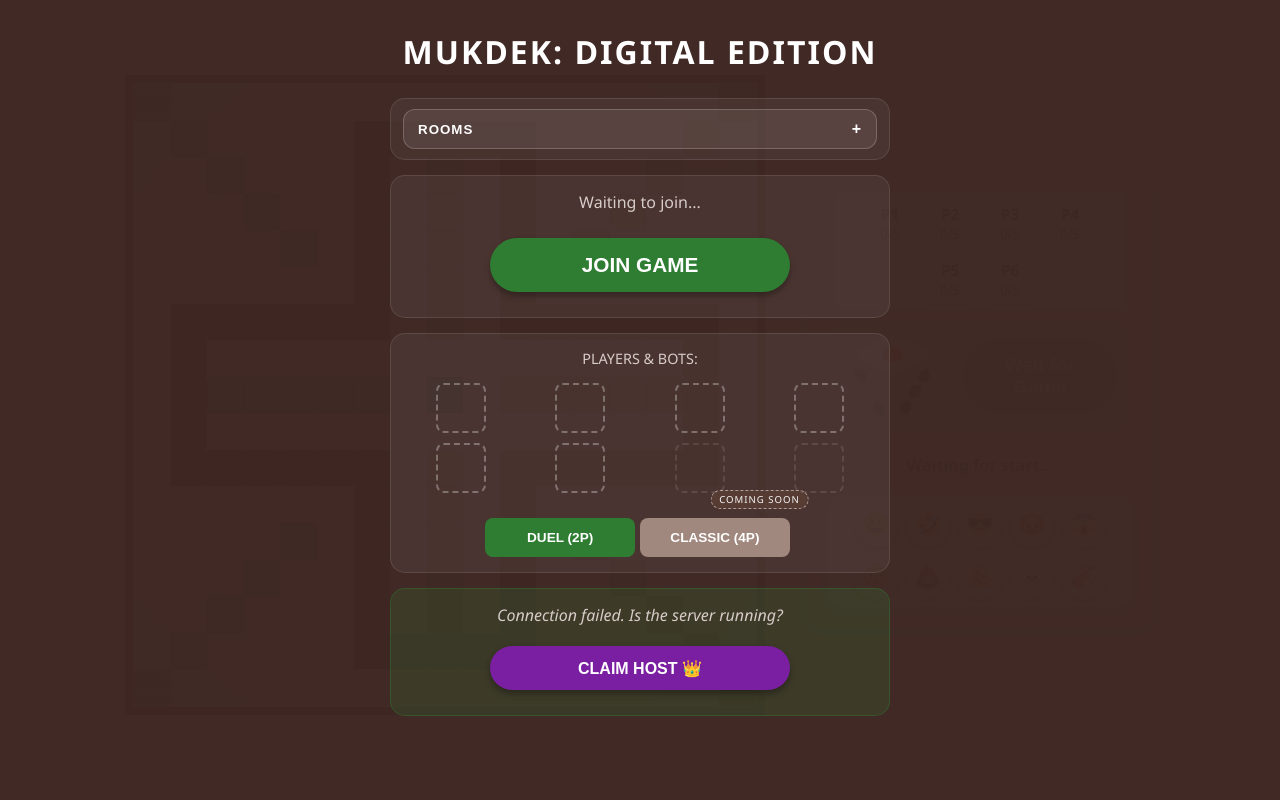
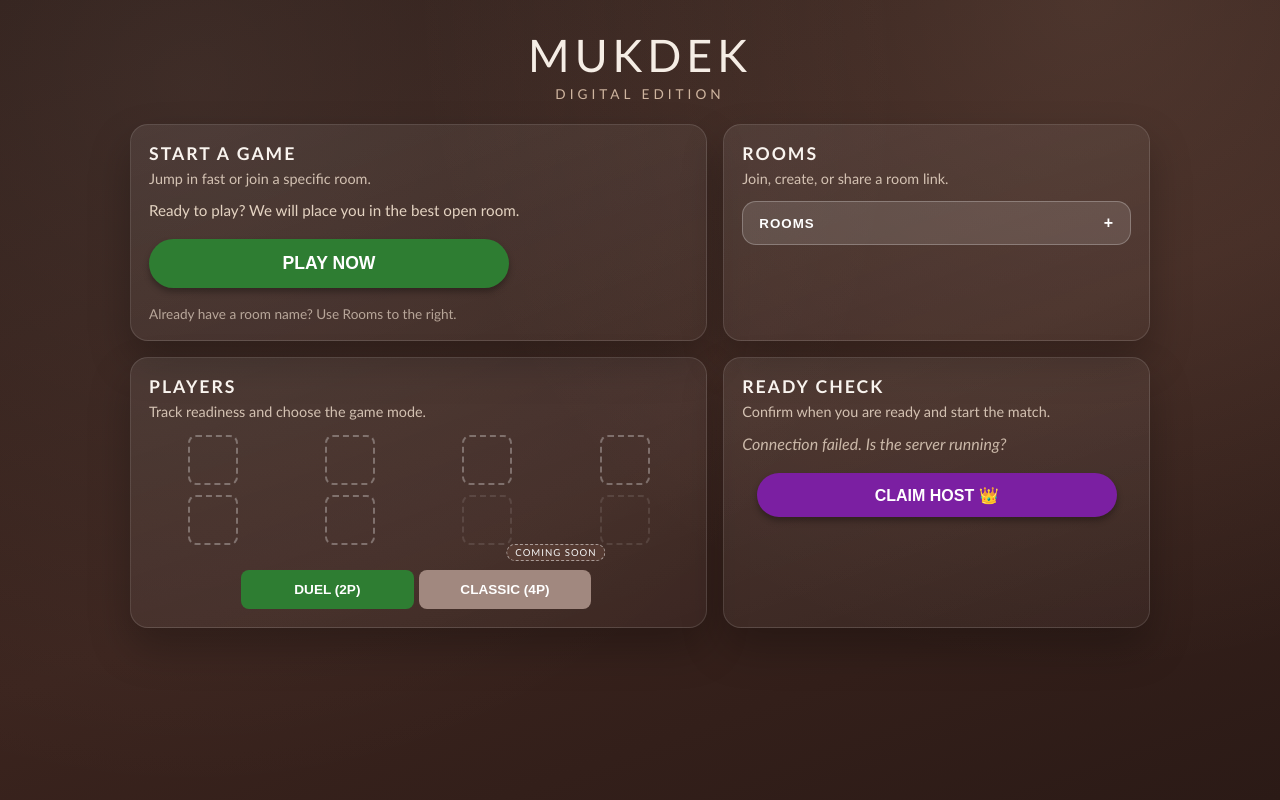
Before and after one commit to yamdivad/mukdek, a website: page public/index.html in a window 1280 px wide. Both pictures are taken after a click on the button "SKIP INTRO". Drawn offline with nearby package versions, Linux system fonts and the light colour scheme; no server answers.

Commit message:
Updated lobby design

```diff
--- a/public/index.html
+++ b/public/index.html
@@ -17,13 +17,38 @@
     </div>
 
     <div id="lobby-overlay">
-        <div class="lobby-content">
+        <div class="lobby-shell">
+            <header class="lobby-brand">
+                <div class="lobby-mark">Mukdek</div>
+                <div class="lobby-tagline">Digital Edition</div>
+            </header>
 
-            <div class="lobby-section ls-header">
-                <h1>Mukdek: Digital Edition</h1>
+            <div class="lobby-grid">
+                <section class="lobby-card lobby-start">
+                    <div class="lobby-card-header">
+                        <h2>Start a game</h2>
+                        <p>Jump in fast or join a specific room.</p>
                     </div>
 
-            <div class="lobby-section ls-rooms">
+                    <div id="lobby-ui-join" class="lobby-join" style="display:block;">
+                        <p class="lobby-helper">Ready to play? We will place you in the best open room.</p>
+                        <button id="join-btn" onclick="Mukdek.joinGame()">PLAY NOW</button>
+                        <p class="lobby-helper-small">Already have a room name? Use Rooms to the right.</p>
+                    </div>
+
+                    <div id="lobby-ui-select" class="lobby-identity" style="display:none;">
+                        <p class="lobby-helper-strong">You are <strong>Player <span id="lobby-pid">?</span></strong></p>
+                        <input type="text" id="name-input" placeholder="INITIALS" maxlength="3">
+                        <p class="lobby-helper">Choose your marble color:</p>
+                        <div class="color-grid" id="color-container"></div>
+                    </div>
+                </section>
+
+                <section class="lobby-card lobby-rooms">
+                    <div class="lobby-card-header">
+                        <h2>Rooms</h2>
+                        <p>Join, create, or share a room link.</p>
+                    </div>
                     <button id="rooms-toggle" class="rooms-toggle" type="button" aria-expanded="false" aria-controls="rooms-panel">
                         Rooms
                         <span class="rooms-toggle-icon" aria-hidden="true">+</span>
@@ -45,24 +70,13 @@
                             <div id="room-list-body">Loading...</div>
                         </div>
                     </div>
+                </section>
+
+                <section class="lobby-card lobby-players">
+                    <div class="lobby-card-header">
+                        <h2>Players</h2>
+                        <p>Track readiness and choose the game mode.</p>
                     </div>
-
-            <div class="lobby-section ls-identity">
-                <div id="lobby-ui-join" style="display:block;">
-                    <p style="color:#d7ccc8; margin-bottom:15px;">Waiting to join...</p>
-                    <button id="join-btn" onclick="Mukdek.joinGame()">JOIN GAME</button>
-                </div>
-
-                <div id="lobby-ui-select" style="display:none;">
-                    <p style="color:white; margin-bottom: 5px;">You are <strong>Player <span id="lobby-pid">?</span></strong></p>
-                    <input type="text" id="name-input" placeholder="INITIALS" maxlength="3">
-                    <p style="color:#d7ccc8; font-size: 0.9em; margin-top:10px;">Choose your marble color:</p>
-                    <div class="color-grid" id="color-container"></div>
-                </div>
-            </div>
-
-            <div class="lobby-section ls-state">
-                <p style="color:#d7ccc8; font-size: 0.9em; margin-bottom:5px;">PLAYERS & BOTS:</p>
                     <div id="ready-tracker">
                         <div id="tk-1" class="tracker-slot" title="Player 1"></div>
                         <div id="tk-2" class="tracker-slot" title="Player 2"></div>
@@ -82,16 +96,21 @@
                         <button id="btn-mode-4p" class="mode-btn visible" style="background:#a1887f;" onclick="Mukdek.selectMode('4p')">CLASSIC (4P)</button>
                         <button id="btn-mode-6p" class="mode-btn" style="background:#a1887f;" onclick="Mukdek.selectMode('6p')">CHAOS (6P)</button>
                     </div>
+                </section>
+
+                <section class="lobby-card lobby-actions">
+                    <div class="lobby-card-header">
+                        <h2>Ready check</h2>
+                        <p>Confirm when you are ready and start the match.</p>
                     </div>
-
-            <div class="lobby-section ls-actions">
-                <div id="lobby-msg" style="margin-bottom:10px; font-style:italic; color:#d7ccc8">Waiting for others...</div>
-
+                    <div id="lobby-msg">Waiting for others...</div>
+                    <div class="lobby-action-buttons">
                         <button id="ready-btn" style="display:none;" onclick="Mukdek.clickReady(true)">I'M READY</button>
                         <button id="start-btn" style="display:none;" onclick="Mukdek.requestStart()">START GAME</button>
                         <button id="claim-host-btn" onclick="Mukdek.claimHostManual()">CLAIM HOST 👑</button>
                     </div>
-
+                </section>
+            </div>
         </div>
     </div>
 
--- a/public/style.css
+++ b/public/style.css
@@ -12,7 +12,7 @@
 * { box-sizing: border-box; margin: 0; padding: 0; }
 
 body {
-    font-family: 'Segoe UI', Tahoma, Geneva, Verdana, sans-serif;
+    font-family: "Trebuchet MS", "Lucida Grande", "Lucida Sans Unicode", "Lucida Sans", Arial, sans-serif;
     background: #eaddcf;
     color: #3e2723;
     min-height: 100vh;
@@ -47,9 +47,14 @@ body.mode-6p:not(.lobby-open) #board-container {
 /* --- LOBBY STYLES --- */
 #lobby-overlay {
     position: fixed; top: 0; left: 0; width: 100%; height: 100%;
-    background: rgba(62, 39, 35, 0.98); z-index: 2000;
+    background:
+        radial-gradient(circle at 15% 10%, rgba(255, 240, 224, 0.08), transparent 55%),
+        radial-gradient(circle at 85% 0%, rgba(255, 210, 180, 0.12), transparent 50%),
+        linear-gradient(160deg, #2b1a16 0%, #3b241e 55%, #2b1a16 100%);
+    z-index: 2000;
     display: flex; flex-direction: column; align-items: center; justify-content: flex-start;
     overflow-y: auto; overflow-x: hidden; padding: 20px; pointer-events: none;
+    font-family: "Trebuchet MS", "Lucida Grande", "Lucida Sans Unicode", sans-serif;
 }
 
 /* --- INTRO --- */
@@ -108,13 +113,117 @@ body.mode-6p:not(.lobby-open) #board-container {
     pointer-events: auto;
 }
 
-.lobby-content {
-    width: 100%;
-    max-width: 500px;
+.lobby-shell {
+    width: min(100%, 1020px);
     display: flex;
     flex-direction: column;
-    gap: 15px;
+    gap: 18px;
     pointer-events: auto;
+}
+
+.lobby-brand {
+    display: flex;
+    flex-direction: column;
+    align-items: center;
+    gap: 4px;
+    padding: 8px 0 4px;
+}
+.lobby-mark {
+    font-family: "Trebuchet MS", "Lucida Grande", "Lucida Sans Unicode", "Lucida Sans", Arial, sans-serif;
+    font-size: clamp(2rem, 4vw, 2.8rem);
+    letter-spacing: 5px;
+    text-transform: uppercase;
+    color: #f5ede5;
+}
+.lobby-tagline {
+    font-size: 0.85em;
+    letter-spacing: 4px;
+    text-transform: uppercase;
+    color: rgba(255, 227, 200, 0.75);
+}
+
+.lobby-grid {
+    display: grid;
+    grid-template-columns: 1fr;
+    gap: 16px;
+    width: 100%;
+}
+@media (min-width: 900px) {
+    .lobby-grid {
+        grid-template-columns: 1.15fr 0.85fr;
+        grid-template-areas:
+            "start rooms"
+            "players actions";
+    }
+    .lobby-start { grid-area: start; }
+    .lobby-rooms { grid-area: rooms; }
+    .lobby-players { grid-area: players; }
+    .lobby-actions { grid-area: actions; }
+}
+
+.lobby-card {
+    background: linear-gradient(160deg, rgba(255, 255, 255, 0.08), rgba(255, 255, 255, 0.03));
+    border: 1px solid rgba(255, 255, 255, 0.12);
+    border-radius: 18px;
+    padding: 18px;
+    box-shadow: 0 20px 40px rgba(0,0,0,0.25);
+    color: #f2e7dd;
+    text-align: left;
+}
+.lobby-card-header {
+    display: flex;
+    flex-direction: column;
+    gap: 6px;
+    margin-bottom: 14px;
+}
+.lobby-card-header h2 {
+    font-size: 1.1em;
+    letter-spacing: 2px;
+    text-transform: uppercase;
+    color: #f9f4ef;
+}
+.lobby-card-header p {
+    font-size: 0.9em;
+    color: rgba(245, 228, 210, 0.8);
+}
+.lobby-helper,
+.lobby-helper-strong,
+.lobby-helper-small {
+    color: rgba(245, 228, 210, 0.9);
+}
+.lobby-helper {
+    font-size: 0.95em;
+    margin-bottom: 12px;
+}
+.lobby-helper-strong {
+    font-size: 1em;
+    margin-bottom: 8px;
+}
+.lobby-helper-small {
+    font-size: 0.85em;
+    margin-top: 10px;
+    color: rgba(245, 228, 210, 0.65);
+}
+.lobby-action-buttons {
+    display: flex;
+    flex-direction: column;
+    gap: 10px;
+    align-items: center;
+}
+.lobby-join,
+.lobby-identity {
+    display: flex;
+    flex-direction: column;
+    align-items: flex-start;
+}
+.lobby-join button,
+.lobby-action-buttons button {
+    width: 100%;
+}
+#lobby-msg {
+    margin-bottom: 12px;
+    font-style: italic;
+    color: rgba(245, 228, 210, 0.75);
 }
 
 /* LOBBY SECTIONS */
@@ -158,11 +267,11 @@ body.mode-6p:not(.lobby-open) #board-container {
 }
 .rooms-toggle {
     width: 100%;
-    background: rgba(255,255,255,0.08);
-    border: 1px solid rgba(255,255,255,0.2);
+    background: rgba(255,255,255,0.12);
+    border: 1px solid rgba(255,255,255,0.25);
     color: #fff;
-    padding: 10px 14px;
-    border-radius: 12px;
+    padding: 12px 16px;
+    border-radius: 14px;
     font-weight: bold;
     text-transform: uppercase;
     letter-spacing: 1px;
@@ -200,18 +309,18 @@ body.mode-6p:not(.lobby-open) #board-container {
     text-transform: uppercase;
 }
 #room-input {
-    width: 140px;
-    padding: 8px 10px;
+    width: 160px;
+    padding: 10px 12px;
     border-radius: 8px;
     border: 1px solid rgba(255,255,255,0.2);
-    background: rgba(255,255,255,0.08);
+    background: rgba(0,0,0,0.2);
     color: #fff;
     text-align: center;
     text-transform: lowercase;
 }
 #room-input::placeholder { color: rgba(255,255,255,0.5); }
 .room-controls button {
-    padding: 8px 12px;
+    padding: 9px 12px;
     border-radius: 8px;
     border: none;
     cursor: pointer;
@@ -225,8 +334,8 @@ body.mode-6p:not(.lobby-open) #board-container {
 .room-controls button:hover { background: #8d6e63; }
 .room-list {
     margin-top: 12px;
-    background: rgba(255,255,255,0.06);
-    border: 1px solid rgba(255,255,255,0.1);
+    background: rgba(0,0,0,0.18);
+    border: 1px solid rgba(255,255,255,0.08);
     border-radius: 12px;
     padding: 10px;
     text-align: left;
@@ -388,9 +497,16 @@ body.mode-6p:not(.lobby-open) #board-container {
 
 /* Inputs & Color Grid */
 #name-input {
-    width: 60%; padding: 10px; margin: 10px 0;
-    text-align: center; font-size: 1.5em;
-    border-radius: 10px; border: none; text-transform: uppercase;
+    width: min(70%, 240px);
+    padding: 10px;
+    margin: 10px 0;
+    text-align: center;
+    font-size: 1.4em;
+    border-radius: 12px;
+    border: 1px solid rgba(255,255,255,0.2);
+    background: rgba(0,0,0,0.25);
+    color: #fff;
+    text-transform: uppercase;
 }
 #name-input:disabled { background: #ddd; color: #555; }
 
@@ -491,8 +607,8 @@ body.mode-6p:not(.lobby-open) #board-container {
 
 /* Action Buttons */
 #ready-btn, #start-btn, #claim-host-btn, #join-btn {
-    width: 90%; max-width: 300px; margin: 10px 0; padding: 15px;
-    font-size: 1.3em; font-weight: bold; color: white; border: none;
+    width: 100%; max-width: 360px; margin: 8px 0; padding: 14px;
+    font-size: 1.1em; font-weight: bold; color: white; border: none;
     border-radius: 50px; cursor: pointer; box-shadow: 0 4px 6px rgba(0,0,0,0.3);
     min-height: var(--tap-target);
 }
```
Lines whose indentation alone changed are shown as unchanged.
